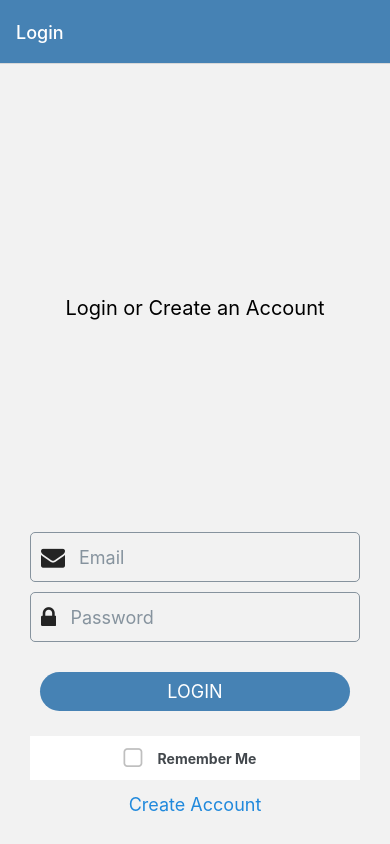
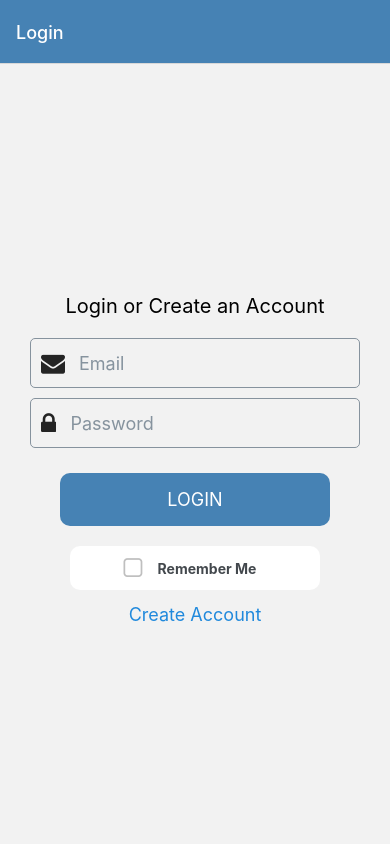
Before and after one commit to jsimmons01/dinner-time, a React Native app in the folder frontend/: screen /Login in a window 390 px wide. Built offline with nearby package versions, Linux system fonts and the light colour scheme.

Commit message:
Updates login screen

```diff
--- a/frontend/screens/LoginScreen.js
+++ b/frontend/screens/LoginScreen.js
@@ -1,6 +1,6 @@
 import { useState, useEffect } from "react";
 // import { useSelector, useDispatch } from "react-redux";
-import { Input, Button, CheckBox, Image} from "@rneui/themed";
+import { Input, Button, CheckBox} from "@rneui/themed";
 //import {login, reset} from '../features/auth/authSlice'
 import { StyleSheet, View, Text} from 'react-native';
 // import Spinner from '../components/Spinner'
@@ -91,15 +91,11 @@ const onPressLogin = async () => {
     return(
        <>
        <View style={styles.container}>
-        <View style={styles.topContainer}>
 
           <Text style={styles.text}>Login or Create an Account</Text>
-        </View>
 
 
 
-
-          <View style={styles.content}>
 
           <Input
             inputContainerStyle={{borderWidth:1,borderRadius:5 }}
@@ -125,9 +121,11 @@ const onPressLogin = async () => {
             accessibilityLabel='Login button'
             buttonStyle={{
                 backgroundColor: 'steelblue',
-                borderRadius:30,
-                margin: 20,
+                borderRadius:10,
+                padding: 15,
+                margin: 15,
             }}
+            containerStyle={{ width: 300}}
 
             onPress={() =>{
 
@@ -139,6 +137,7 @@ const onPressLogin = async () => {
               title='Remember Me'
               center
               checked={remember}
+              containerStyle={{width:250, borderRadius: 10}}
               onPress={() => setRemember(!remember)}
               />
             <Button
@@ -150,9 +149,6 @@ const onPressLogin = async () => {
             } }
 
               />
-
-        </View>
-
        </View>
 
 
@@ -164,15 +160,16 @@ const styles = StyleSheet.create({
     container:{
       flex: 1,
       margin: 20,
-    },
-    topContainer:{
-      flex: 1,
       justifyContent: 'center',
-      alignItems: 'center',
+      alignItems: 'center'
 
     },
+
     text:{
-      fontSize: 20
+      fontSize: 20,
+      margin: 20,
+      justifyContent: "center",
+
     },
 
   });
```
